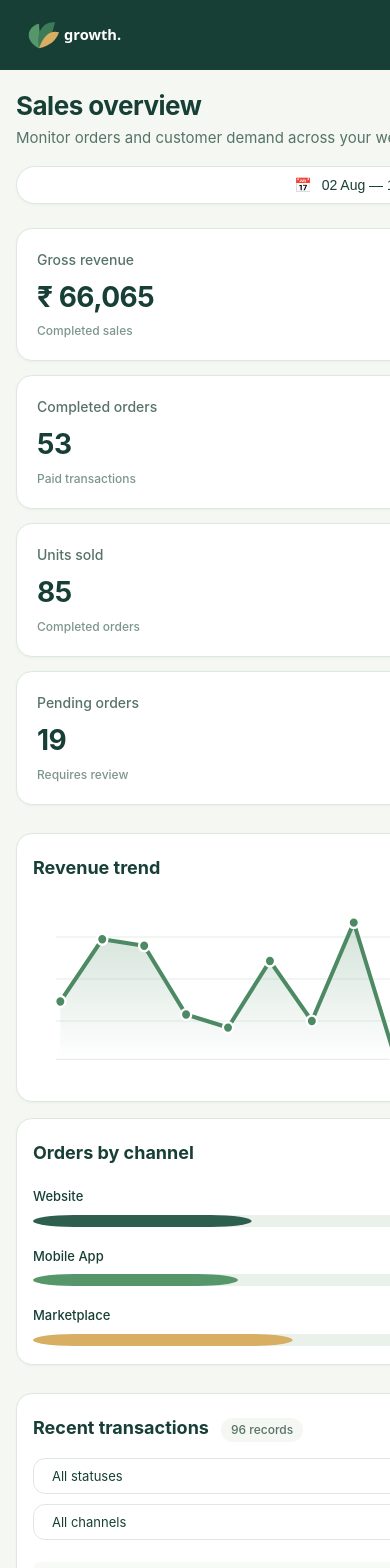
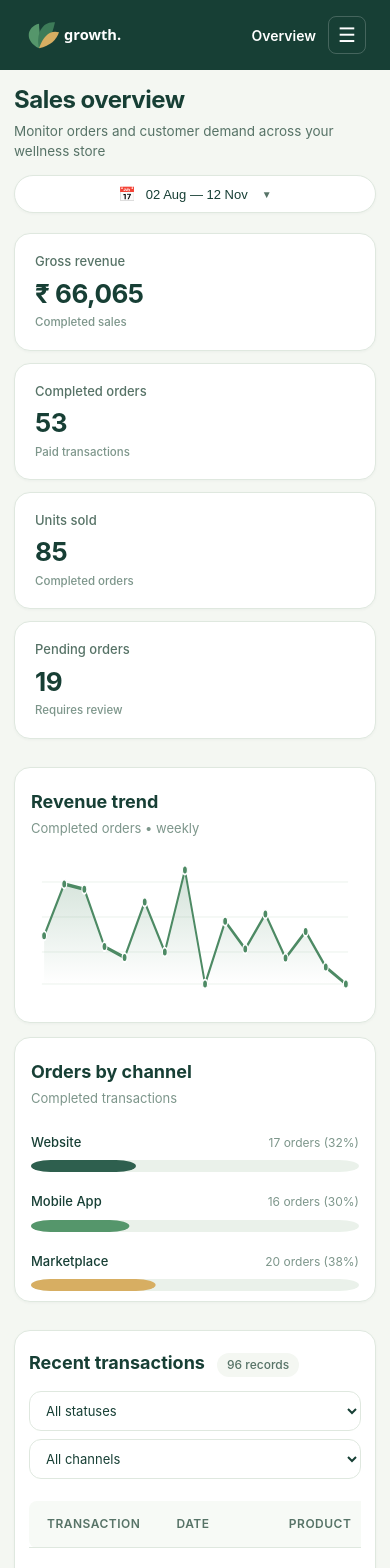
Before and after one commit to abhishek555666/growth-wellness-dashboard, a React (Vite) app: page / in a window 390 px wide. Shown: the top 1568 px of the page. Built offline with nearby package versions, Linux system fonts and the light colour scheme.

Commit message:
fix(mobile): enhance mobile responsiveness across 412px, 390px, and 320px viewports

```diff
--- a/src/components/TransactionTable.jsx
+++ b/src/components/TransactionTable.jsx
@@ -208,6 +208,11 @@ export default function TransactionTable({
               Previous
             </button>
 
+            <span className="paginationMobileIndicator" aria-current="page">
+              Page {validCurrentPage} of {totalPages}
+            </span>
+
+            <div className="paginationPagesGroup">
               {Array.from({ length: totalPages }, (_, i) => i + 1).map((page) => (
                 <button
                   key={`page-${page}`}
@@ -220,6 +225,7 @@ export default function TransactionTable({
                   {page}
                 </button>
               ))}
+            </div>
 
             <button
               type="button"
--- a/src/styles/global.css
+++ b/src/styles/global.css
@@ -49,7 +49,14 @@ html, body {
   min-height: 100vh;
   -webkit-font-smoothing: antialiased;
   -moz-osx-font-smoothing: grayscale;
+  width: 100%;
   max-width: 100vw;
+  overflow-x: hidden;
+}
+
+#root {
+  width: 100%;
+  max-width: 100%;
   overflow-x: hidden;
 }
 
@@ -59,6 +66,7 @@ html, body {
   grid-template-columns: 240px minmax(0, 1fr);
   min-height: 100vh;
   width: 100%;
+  max-width: 100%;
 }
 
 /* Sidebar Styles */
@@ -651,14 +659,30 @@ html, body {
 }
 
 /* Table styling */
+.tableCard {
+  background: var(--color-white);
+  border: 1px solid var(--color-border);
+  border-radius: var(--radius-lg);
+  padding: 26px 28px;
+  box-shadow: var(--shadow-card);
+  width: 100%;
+  box-sizing: border-box;
+  min-width: 0;
+  max-width: 100%;
+  overflow: hidden;
+}
+
 .tableContainer {
   width: 100%;
+  max-width: 100%;
   overflow-x: auto;
   -webkit-overflow-scrolling: touch;
+  display: block;
 }
 
 .dataTable {
   width: 100%;
+  min-width: 600px;
   border-collapse: collapse;
   text-align: left;
   font-size: 14px;
@@ -673,6 +697,7 @@ html, body {
   letter-spacing: 0.5px;
   padding: 14px 18px;
   border-bottom: 1px solid var(--color-border);
+  white-space: nowrap;
 }
 
 .dataTable th:first-child {
@@ -689,6 +714,7 @@ html, body {
   padding: 16px 18px;
   border-bottom: 1px solid var(--color-divider);
   color: var(--color-text-primary);
+  white-space: nowrap;
 }
 
 .dataTable tbody tr:last-child td {
@@ -769,6 +795,7 @@ html, body {
   border-top: 1px solid var(--color-divider);
   flex-wrap: wrap;
   gap: 12px;
+  width: 100%;
 }
 
 .paginationSummary {
@@ -780,6 +807,12 @@ html, body {
   display: flex;
   align-items: center;
   gap: 6px;
+}
+
+.paginationPagesGroup {
+  display: flex;
+  align-items: center;
+  gap: 4px;
 }
 
 .paginationBtn {
@@ -811,12 +844,21 @@ html, body {
   font-weight: 600;
 }
 
+@media (min-width: 641px) {
+  .paginationMobileIndicator {
+    display: none;
+  }
+}
+
 /* Responsive Breakpoints */
 
 /* Tablet (768px to 1099px) */
 @media (max-width: 1099px) {
   .appShell {
-    grid-template-columns: 1fr;
+    grid-template-columns: 100%;
+    width: 100%;
+    max-width: 100%;
+    overflow-x: hidden;
   }
 
   .sidebar {
@@ -838,80 +880,239 @@ html, body {
 
   .mainContent {
     padding: 28px 24px;
+    max-width: 100%;
+    min-width: 0;
   }
 
   .kpiGrid {
-    grid-template-columns: repeat(2, 1fr);
+    grid-template-columns: repeat(2, minmax(0, 1fr));
     gap: 16px;
+    width: 100%;
   }
 
   .visualSection {
-    grid-template-columns: 1fr;
+    grid-template-columns: minmax(0, 1fr);
     gap: 16px;
+    width: 100%;
   }
 }
 
 /* Mobile Screens (< 768px down to 320px) */
 @media (max-width: 767px) {
+  .appShell {
+    grid-template-columns: 100%;
+    width: 100%;
+    max-width: 100%;
+    overflow-x: hidden;
+  }
+
   .mainContent {
-    padding: 20px 16px;
+    padding: 16px 14px;
+    width: 100%;
+    max-width: 100%;
+    min-width: 0;
+    box-sizing: border-box;
   }
 
   .headerContainer {
     flex-direction: column;
     align-items: stretch;
-    gap: 16px;
-    margin-bottom: 24px;
+    gap: 14px;
+    margin-bottom: 20px;
+    width: 100%;
+  }
+
+  .headerTitleGroup {
+    width: 100%;
+    min-width: 0;
   }
 
   .pageTitle {
-    font-size: 26px;
+    font-size: 24px;
+    word-break: break-word;
+    overflow-wrap: break-word;
+  }
+
+  .pageSubtitle {
+    font-size: 13.5px;
+    word-break: break-word;
+    overflow-wrap: break-word;
+  }
+
+  .dateRangeWrapper {
+    width: 100%;
+    position: relative;
+    box-sizing: border-box;
   }
 
   .dateRangeBadge {
     justify-content: center;
     width: 100%;
+    box-sizing: border-box;
+    padding: 10px 14px;
+    font-size: 13px;
   }
 
   .dateDropdown {
+    position: absolute;
+    top: calc(100% + 8px);
+    left: 0;
+    right: 0;
     width: 100%;
-    right: 0;
-    left: 0;
+    max-width: 100%;
+    box-sizing: border-box;
+    padding: 14px;
+    border-radius: var(--radius-md);
+  }
+
+  .datePresets {
+    display: grid;
+    grid-template-columns: repeat(3, 1fr);
+    gap: 6px;
+  }
+
+  .presetBtn {
+    width: 100%;
+    text-align: center;
+    padding: 6px 4px;
+    font-size: 11px;
+    box-sizing: border-box;
+  }
+
+  .dateInputsRow {
+    display: flex;
+    flex-direction: column;
+    gap: 8px;
+    margin-bottom: 14px;
+  }
+
+  .dateInput {
+    width: 100%;
+    box-sizing: border-box;
   }
 
   .kpiGrid {
     grid-template-columns: 1fr;
-    gap: 14px;
+    gap: 12px;
+    width: 100%;
   }
 
   .statCard {
-    padding: 20px;
+    padding: 18px 20px;
+    width: 100%;
+    box-sizing: border-box;
+    min-width: 0;
+  }
+
+  .statLabel {
+    font-size: 13px;
+    margin-bottom: 8px;
   }
 
   .statValue {
-    font-size: 28px;
+    font-size: 26px;
+    margin-bottom: 6px;
   }
 
-  .cardPanel, .tableCard {
+  .statSubtext {
+    font-size: 11.5px;
+  }
+
+  .visualSection {
+    grid-template-columns: 1fr;
+    gap: 14px;
+    width: 100%;
+  }
+
+  .cardPanel {
     padding: 20px 16px;
+    width: 100%;
+    box-sizing: border-box;
+    min-width: 0;
+  }
+
+  .panelHeader {
+    flex-direction: column;
+    align-items: flex-start;
+    gap: 4px;
+    margin-bottom: 14px;
+  }
+
+  .chartContainer {
+    height: 150px;
+    width: 100%;
+    min-width: 0;
+  }
+
+  .tableCard {
+    padding: 18px 14px;
+    width: 100%;
+    box-sizing: border-box;
+    min-width: 0;
+    overflow: hidden;
   }
 
   .tableToolbar {
     flex-direction: column;
     align-items: stretch;
+    gap: 14px;
   }
 
   .filterControls {
     flex-direction: column;
     align-items: stretch;
+    gap: 8px;
+    width: 100%;
   }
 
   .filterSelect {
     width: 100%;
+    box-sizing: border-box;
+    padding: 10px 12px;
+    font-size: 13px;
+  }
+
+  .resetFiltersBtn {
+    width: 100%;
+    text-align: center;
+    box-sizing: border-box;
+    padding: 9px 12px;
   }
 
   .paginationContainer {
     flex-direction: column;
     align-items: center;
+    gap: 12px;
+  }
+
+  .paginationPagesGroup {
+    display: none;
+  }
+
+  .paginationMobileIndicator {
+    display: inline-block;
+    font-size: 13px;
+    font-weight: 600;
+    color: var(--color-text-primary);
+    padding: 0 10px;
   }
 }
+
+/* Extra small viewports (<= 360px down to 320px) */
+@media (max-width: 360px) {
+  .mainContent {
+    padding: 12px 10px;
+  }
+
+  .datePresets {
+    grid-template-columns: repeat(2, 1fr);
+  }
+
+  .pageTitle {
+    font-size: 22px;
+  }
+
+  .tableCard, .cardPanel {
+    padding: 16px 10px;
+  }
+}
```
Lines whose indentation alone changed are shown as unchanged.
